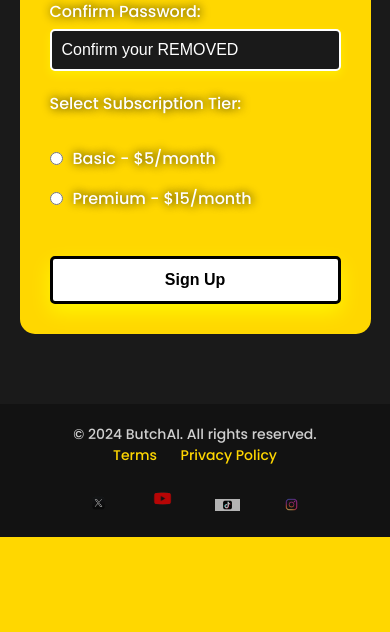
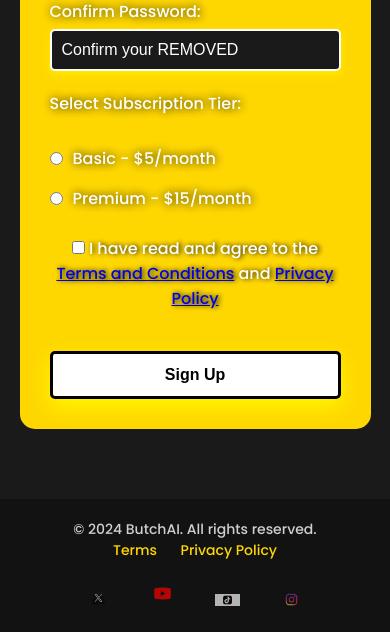
Before and after one commit to jbsam7/ButchAI, a Flask app: page /signup in a window 390 px wide. Shown: the part 1089-1721 px from the top of the page. Before the commit the page ends 1626 px from the top, so only its background shows below. Run offline with Flask 3, Linux system fonts and the light colour scheme; some libraries are stand-ins or nearby versions.

Commit message:
added terms and conditions check on signup

```diff
--- a/app.py
+++ b/app.py
@@ -187,6 +187,12 @@ def signup_route():
         confirm_REMOVED = bleach.clean(request.form['confirm_REMOVED']).strip()
         email = bleach.clean(request.form['email']).strip()
         subscription_tier = request.form['subscription_tier']
+        terms_agreed = bleach.clean(request.form['terms'])
+
+        if not terms_agreed:
+            flash('You must agree to the terms and conditions.')
+            return redirect(url_for('signup_route'))
+
 
         # Ensure the subscription tier is one of the allowed values
         if subscription_tier not in ['basic', 'premium']:
--- a/templates/signup.html
+++ b/templates/signup.html
@@ -321,6 +321,20 @@
             background-color:#FFFF31;
         }
 
+        .terms {
+            color: white;
+            text-shadow: #121212 2px 0px 5px;
+            padding-bottom: 20px;
+        }
+
+        .captcha-container {
+            display: flex;
+            justify-content: center; /* Center align */
+            padding-right: 30px; /* Adjust this as necessary */
+        }
+
+
+
         /* Footer Styles */
         footer {
             background-color: #121212;
@@ -555,6 +569,15 @@
                 padding: 12px 0;
                 font-size: 16px;
             }
+            .captcha-container {
+                padding-left: 80px; /* Remove padding on smaller screens */
+                width: 100%;
+            }
+
+            .h-captcha {
+                transform: scale(0.85); /* Scale down the captcha widget */
+                transform-origin: 0 0;  /* Ensure scaling works properly */
+            }
 
             footer {
                 padding: 20px 0;
@@ -673,9 +696,18 @@
                     <label class="form-check-label" for="premium">Premium - $15/month</label>
                 </div>
             </div>
+            <div class="terms">
+                <input type="checkbox" id="terms" name="terms" required>
+                <label for="terms">I have read and agree to the
+                    <a href="/terms" target="_blank">Terms and Conditions</a> and
+                    <a href="/privacy" target="_blank">Privacy Policy</a>
+                </label>
+            </div>
 
-            <!-- hCaptcha Widget -->
-            <div class="h-captcha" data-sitekey="4a78635c-db18-4b7e-ae10-ab8eca3a57f2"></div>
+            <div class="captcha-container">
+                <!-- hCaptcha Widget -->
+                <div class="h-captcha" data-sitekey="4a78635c-db18-4b7e-ae10-ab8eca3a57f2"></div>
+            </div>
 
             <!-- Submit Button -->
             <button type="submit" class="btn-primary">Sign Up</button>
```
